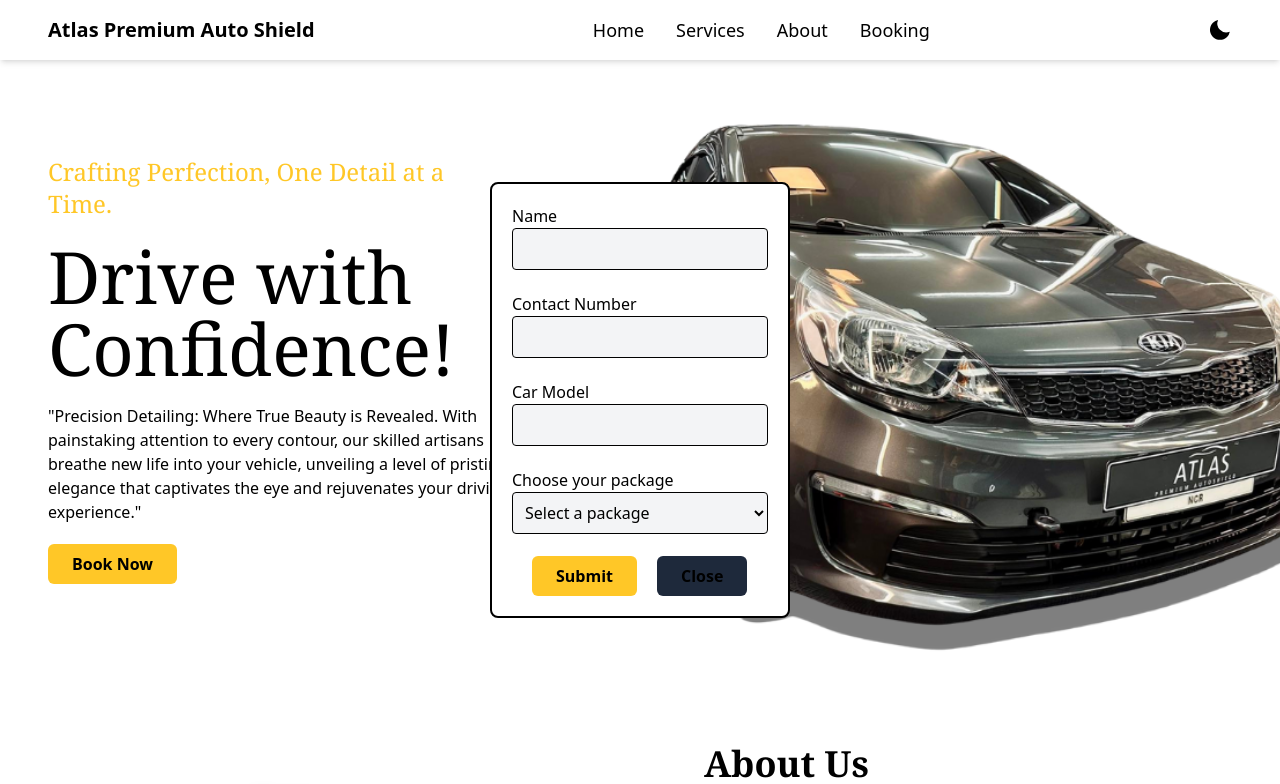
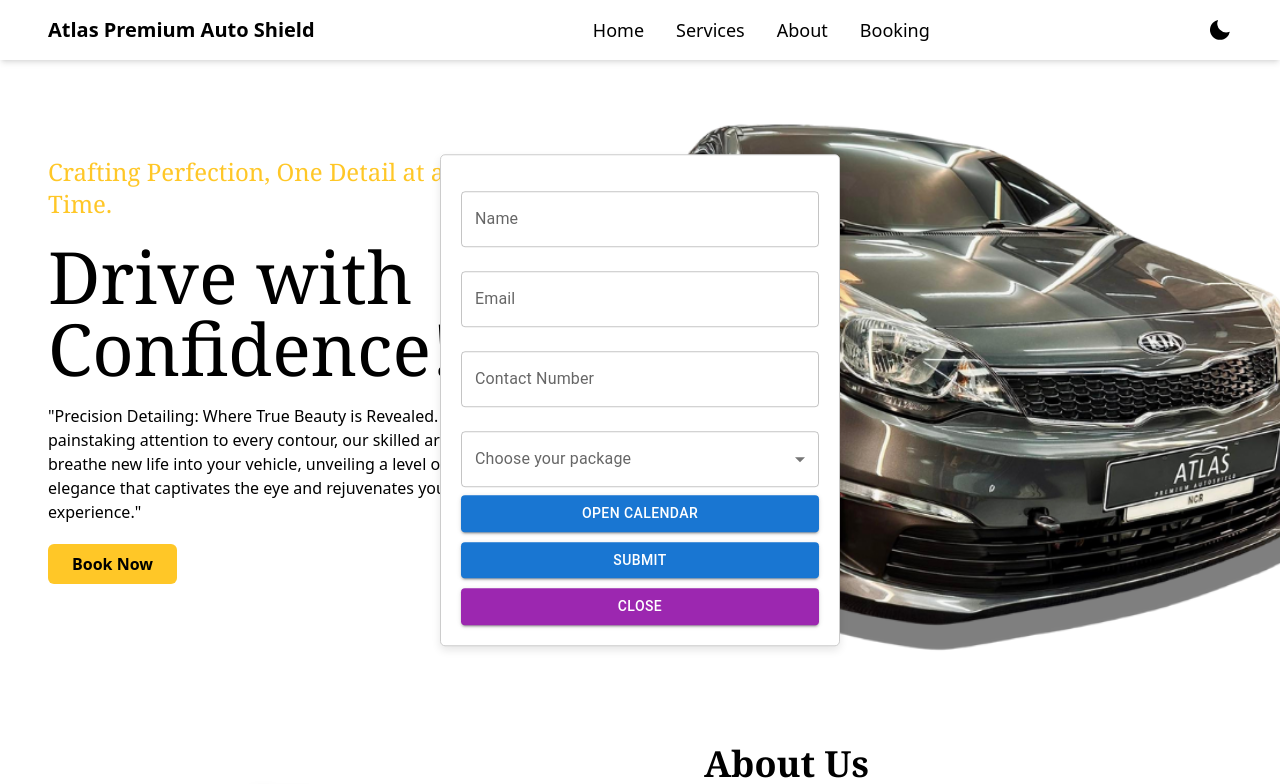
Before and after one commit to atlasdev2024/Atlasdev, a React (Vite) app: page / in a window 1280 px wide. Shown: the top 784 px of the page. Built offline with nearby package versions, Linux system fonts and the light colour scheme.

Commit message:
Form and Calendar update
Need to fix floating Form
ne to create a route for calendar

```diff
--- a/src/App.jsx
+++ b/src/App.jsx
@@ -1,47 +1,33 @@
-import React, { useState, useEffect } from 'react';
+import React, { useState } from 'react';
 import Navbar from './components/Navbar/Navbar';
-// import BookingForm from './components/Booking/BookingForm'; // Import the BookingForm component
 import Hero from './components/Hero/Hero';
 import About from './components/About Us/About';
 import Services from './components/Services/Services';
 import WhyChooseUs from './components/WhyChooseUs/WhyChooseUs';
-import Aos from 'aos';
-import "aos/dist/aos.css";
+import VerticalForm from './components/Form/BookNow';
 
 const App = () => {
-  const [theme, setTheme] = useState(localStorage.getItem("theme") ? localStorage.getItem("theme") : "light");
+  const [theme, setTheme] = useState(localStorage.getItem("theme") || "light");
+  const [showForm, setShowForm] = useState(false);
 
-  const element = document.documentElement;
+  const handleBookNowClick = () => {
+    setShowForm(true);
+  };
 
-  useEffect(() => {
-    if (theme === "dark") {
-      element.classList.add("dark");
-      localStorage.setItem("theme", "dark");
-    } else {
-      element.classList.remove("dark");
-      localStorage.setItem("theme", "light");
-    }
-  }, [theme]);
-
-  // Aos Initialization
-  useEffect(() => {
-    Aos.init({
-      offset: 100,
-      duration: 800,
-      easing: "ease-in-sine",
-      delay: 100
-    });
-    Aos.refresh();
-  }, []);
+  const handleCloseForm = () => {
+    setShowForm(false);
+  };
 
   return (
     <div className={`theme-${theme}`}>
       <Navbar theme={theme} setTheme={setTheme} />
-      <Hero theme={theme} />
+      {/* Pass the theme prop to the Hero component */}
+      <Hero theme={theme} onBookNowClick={handleBookNowClick} />
       <About />
       <WhyChooseUs />
       <Services />
-      {/* <BookingForm /> Include the BookingForm component here */}
+
+      <VerticalForm showForm={showForm} onClose={handleCloseForm} /> {/* Pass props to VerticalForm */}
     </div>
   );
 };
--- a/src/EmailJs.jsx
+++ b/src/EmailJs.jsx
@@ -0,0 +1,38 @@
+import React, { useState } from 'react';
+import emailjs from 'emailjs-com';
+
+const VerticalForm = ({ onClose, theme, services }) => {
+  const [formData, setFormData] = useState({
+    name: '',
+    contactNumber: '',
+    carModel: '',
+    selectedPackage: '',
+  });
+
+  const handleChange = (e) => {
+    const { name, value } = e.target;
+    setFormData({ ...formData, [name]: value });
+  };
+
+  const handleSubmit = (e) => {
+    e.preventDefault();
+
+    // Send email using EmailJS
+    emailjs.sendForm('YOUR_SERVICE_ID', 'YOUR_TEMPLATE_ID', e.target, 'YOUR_USER_ID')
+      .then((result) => {
+        console.log('Email sent successfully:', result.text);
+        // Optionally, you can show a success message or perform other actions here
+      })
+      .catch((error) => {
+        console.error('Email sending failed:', error);
+        // Optionally, you can show an error message or perform other actions here
+      });
+
+    // Reset form fields
+    setFormData({ name: '', contactNumber: '', carModel: '', selectedPackage: '' });
+  };
+
+  // Rest of your component code...
+};
+
+export default VerticalForm;
--- a/src/components/Form/BookNow.jsx
+++ b/src/components/Form/BookNow.jsx
@@ -1,82 +1,150 @@
 import React, { useState } from 'react';
+import { TextField, Button } from '@mui/material';
+import MenuItem from '@mui/material/MenuItem';
+import { DatePicker } from '@mui/x-date-pickers/DatePicker';
+import { IntlProvider } from 'react-intl';
 
-const VerticalForm = ({ onClose, theme, services }) => {
+const VerticalForm = ({ showForm, onClose, services }) => {
   const [formData, setFormData] = useState({
     name: '',
+    email: '',
     contactNumber: '',
-    carModel: '',
-    selectedPackage: '', // New state for the selected package
+    selectedPackage: '',
   });
+
+  const [startDate, setStartDate] = useState(new Date());
+  const [showCalendar, setShowCalendar] = useState(false);
 
   const handleChange = (e) => {
     const { name, value } = e.target;
     setFormData({ ...formData, [name]: value });
   };
 
-  const handleSubmit = (e) => {
+  const handleSubmit = async (e) => {
     e.preventDefault();
-    // Add form submission logic here, e.g., log form data
-    console.log(formData);
-    // Reset form fields
-    setFormData({ name: '', contactNumber: '', carModel: '', selectedPackage: '' });
+
+    const postData = {
+      ...formData,
+      selectedDate: startDate,
+    };
+
+    try {
+      const response = await fetch('/api/appointment', {
+        method: 'POST',
+        headers: {
+          'Content-Type': 'application/json',
+        },
+        body: JSON.stringify(postData),
+      });
+
+      if (!response.ok) {
+        throw new Error('Failed to submit appointment');
+      }
+
+      setFormData({ name: '', email: '', contactNumber: '', selectedPackage: '' });
+      setStartDate(new Date());
+      setShowCalendar(false);
+      onClose(); // Close the form after successful submission
+
+      console.log('Appointment submitted successfully');
+    } catch (error) {
+      console.error('Error submitting appointment:', error.message);
+    }
   };
 
-  // Define styles based on the theme
-  const formStyles = {
-    backgroundColor: theme === 'dark' ? '#1f2937' : '#ffffff',
-    color: theme === 'dark' ? '#ffffff' : '#000000',
-    border: `2px solid ${theme === 'dark' ? '#ffffff' : '#000000'}`,
-    borderRadius: '8px',
-    padding: '20px',
-    width: '300px',
-    position: 'absolute',
-    top: '50%',
-    left: '50%',
-    transform: 'translate(-50%, -50%)',
-  };
-
-  // Define input styles
-  const inputStyles = {
-    width: '100%',
-    padding: '8px',
-    marginBottom: '10px',
-    borderRadius: '4px',
-    border: `1px solid ${theme === 'dark' ? '#ffffff' : '#000000'}`, // Set border color based on theme
-    backgroundColor: theme === 'dark' ? '#364152' : '#f3f4f6', // Set background color based on theme
-    color: theme === 'dark' ? '#ffffff' : '#000000', // Set text color based on theme
-  };
-
-  // Define button styles
-  const buttonStyles = {
-    margin: '0 20px', // Add margin between buttons
+  const handleClose = () => {
+    setShowCalendar(false); // Close the calendar if open
+    onClose(); // Close the form
   };
 
   return (
-    <form onSubmit={handleSubmit} style={formStyles}>
-      <div className="mb-3">
-        <label htmlFor="name" className="form-label">Name</label>
-        <input type="text" className="form-control" id="name" name="name" value={formData.name} onChange={handleChange} required style={inputStyles} />
-      </div>
-      <div className="mb-3">
-        <label htmlFor="contactNumber" className="form-label">Contact Number</label>
-        <input type="tel" className="form-control" id="contactNumber" name="contactNumber" value={formData.contactNumber} onChange={handleChange} required style={inputStyles} />
-      </div>
-      <div className="mb-3">
-        <label htmlFor="carModel" className="form-label">Car Model</label>
-        <input type="text" className="form-control" id="carModel" name="carModel" value={formData.carModel} onChange={handleChange} required style={inputStyles} />
-      </div>
-      <div className="mb-3">
-        <label htmlFor="selectedPackage" className="form-label">Choose your package</label>
-        <select id="selectedPackage" name="selectedPackage" value={formData.selectedPackage} onChange={handleChange} className="form-select" style={inputStyles}>
-          <option value="">Select a package</option>
-          {services.map((Services, index) => (
-            <option key={index} value={Services.name}>{Services.name}</option>
-          ))}
-        </select>
-      </div>
-      <button type="submit" className="btn bg-primary text-black px-6 py-2 rounded-md hover:bg-primary/80 duration-300 font-bold" style={buttonStyles}>Submit</button>
-      <button type="button" onClick={onClose} className="btn bg-slate-800 text-black px-6 py-2 rounded-md hover:bg-primary/80 duration-300 font-bold">Close</button>
-    </form>
+    <IntlProvider locale="en">
+      {showForm && (
+        <div style={{ position: 'fixed', top: '50%', left: '50%', transform: 'translate(-50%, -50%)', maxWidth: '400px', padding: '20px', border: '1px solid #ccc', borderRadius: '5px', boxShadow: '0 4px 8px rgba(0, 0, 0, 0.1)', backgroundColor: '#fff' }}>
+          <form onSubmit={handleSubmit}>
+            <TextField
+              label="Name"
+              name="name"
+              value={formData.name}
+              onChange={handleChange}
+              fullWidth
+              margin="normal"
+              autoComplete="name"
+            />
+            <TextField
+              label="Email"
+              name="email"
+              type="email"
+              value={formData.email}
+              onChange={handleChange}
+              fullWidth
+              margin="normal"
+              autoComplete="email"
+            />
+            <TextField
+              label="Contact Number"
+              name="contactNumber"
+              type="tel"
+              value={formData.contactNumber}
+              onChange={handleChange}
+              fullWidth
+              margin="normal"
+              autoComplete="tel"
+            />
+            {services && services.length > 0 && (
+              <TextField
+                select
+                label="Choose your package"
+                name="selectedPackage"
+                value={formData.selectedPackage}
+                onChange={handleChange}
+                fullWidth
+                margin="normal"
+                autoComplete="off"
+              >
+                {services.map((service) => (
+                  <MenuItem key={service.id} value={service.name}>
+                    {service.name}
+                  </MenuItem>
+                ))}
+              </TextField>
+            )}
+            <Button
+              variant="contained"
+              color="primary"
+              onClick={() => setShowCalendar(true)}
+              style={{ marginBottom: '10px', width: '100%' }}
+            >
+              Open Calendar
+            </Button>
+            {showCalendar && (
+              <DatePicker
+                value={startDate}
+                onChange={(date) => setStartDate(date)}
+                renderInput={(props) => <TextField {...props} fullWidth />}
+              />
+            )}
+            <Button
+              type="submit"
+              variant="contained"
+              color="primary"
+              style={{ marginBottom: '10px', width: '100%' }}
+            >
+              Submit
+            </Button>
+            <Button
+              type="button"
+              onClick={handleClose} // Call handleClose to close the form
+              variant="contained"
+              color="secondary"
+              style={{ width: '100%' }}
+            >
+              Close
+            </Button>
+          </form>
+        </div>
+      )}
+    </IntlProvider>
   );
 };
 
--- a/src/components/Services/Services.jsx
+++ b/src/components/Services/Services.jsx
@@ -1,10 +1,5 @@
 import React from "react";
-import { FaPesoSign } from "react-icons/fa6";
-import { FaGem } from "react-icons/fa";
-import { GrCertificate } from "react-icons/gr";
-import VerticalForm from "../Form/BookNow"; // Import VerticalForm component
-
-// Import your images
+import VerticalForm from "../Form/BookNow";
 import PointProtectionFilmImage from "../../assets/Atlast Assets/Hero Images/PPF2.jpg";
 import GrapheneCeramicCoatingImage from "../../assets/Atlast Assets/Hero Images/PPF2.jpg";
 import PaintCorrectionEnhancementImage from "../../assets/Atlast Assets/Hero Images/PPF.jpg";
@@ -12,38 +7,33 @@ import InteriorDetailImage from "../../assets/Atlast Assets/Hero Images/PPF.jpg"
 
 const skillsData = [
   {
+    id: 1,
     name: "Point Protection Film",
-    image: PointProtectionFilmImage, // Image for Point Protection Film
+    image: PointProtectionFilmImage,
     link: "#",
     description: "",
     aosDelay: "300",
   },
   {
+    id: 2,
     name: "Graphene Ceramic Coating",
-    // icon: (
-    //   <FaGem className="text-5xl text-primary group-hover:text-black duration-300" />
-    // ),
-    image: GrapheneCeramicCoatingImage, // Image for Graphene Ceramic Coating
+    image: GrapheneCeramicCoatingImage,
     link: "#",
     description: "",
     aosDelay: "500",
   },
   {
+    id: 3,
     name: "Paint Correction/Enhancement",
-    // icon: (
-    //   <GrCertificate className="text-5xl text-primary group-hover:text-black duration-500" />
-    // ),
-    image: PaintCorrectionEnhancementImage, // Image for Paint Correction/Enhancement
+    image: PaintCorrectionEnhancementImage,
     link: "#",
     description: "",
     aosDelay: "1000",
   },
   {
+    id: 4,
     name: "Interior Detail",
-    // icon: (
-    //   <GrCertificate className="text-5xl text-primary group-hover:text-black duration-500" />
-    // ),
-    image: InteriorDetailImage, // Image for Interior Detail
+    image: InteriorDetailImage,
     link: "#",
     description: "",
     aosDelay: "1500",
@@ -67,13 +57,12 @@ const Services = () => {
           <div className="grid grid-cols-1 sm:grid-cols-2 md:grid-cols-3 gap-3">
             {skillsData.map((skill) => (
               <div
-                key={skill.name}
+                key={skill.id}
                 data-aos="fade-up"
                 data-aos-delay={skill.aosDelay}
                 className="card text-center group space-y-3 sm:space-y-6 p-4 sm:py-16 bg-dark  hover:bg-primary duration-300 text-white hover:text-primary rounded-lg"
                 style={{ backgroundImage: `url(${skill.image})`, backgroundSize: "cover"  }}
               >
-                <div className="grid place-items-center">{skill.icon}</div>
                 <p>{skill.description}</p>
                 <a
                   href={skill.link}
@@ -95,8 +84,7 @@ const Services = () => {
               Book Now
             </button>
           </div>
-          {/* Add the VerticalForm component here */}
-          <VerticalForm services={skillsData} />
+          <VerticalForm showForm={true} onClose={() => {}} services={skillsData} />
         </div>
       </div>
     </>
```
Also changed, not shown: package.json (+9 -1 lines), src/components/Hero/Hero.jsx (+6 -2 lines), 1 other file (tests, documents, lock files or other folders).
